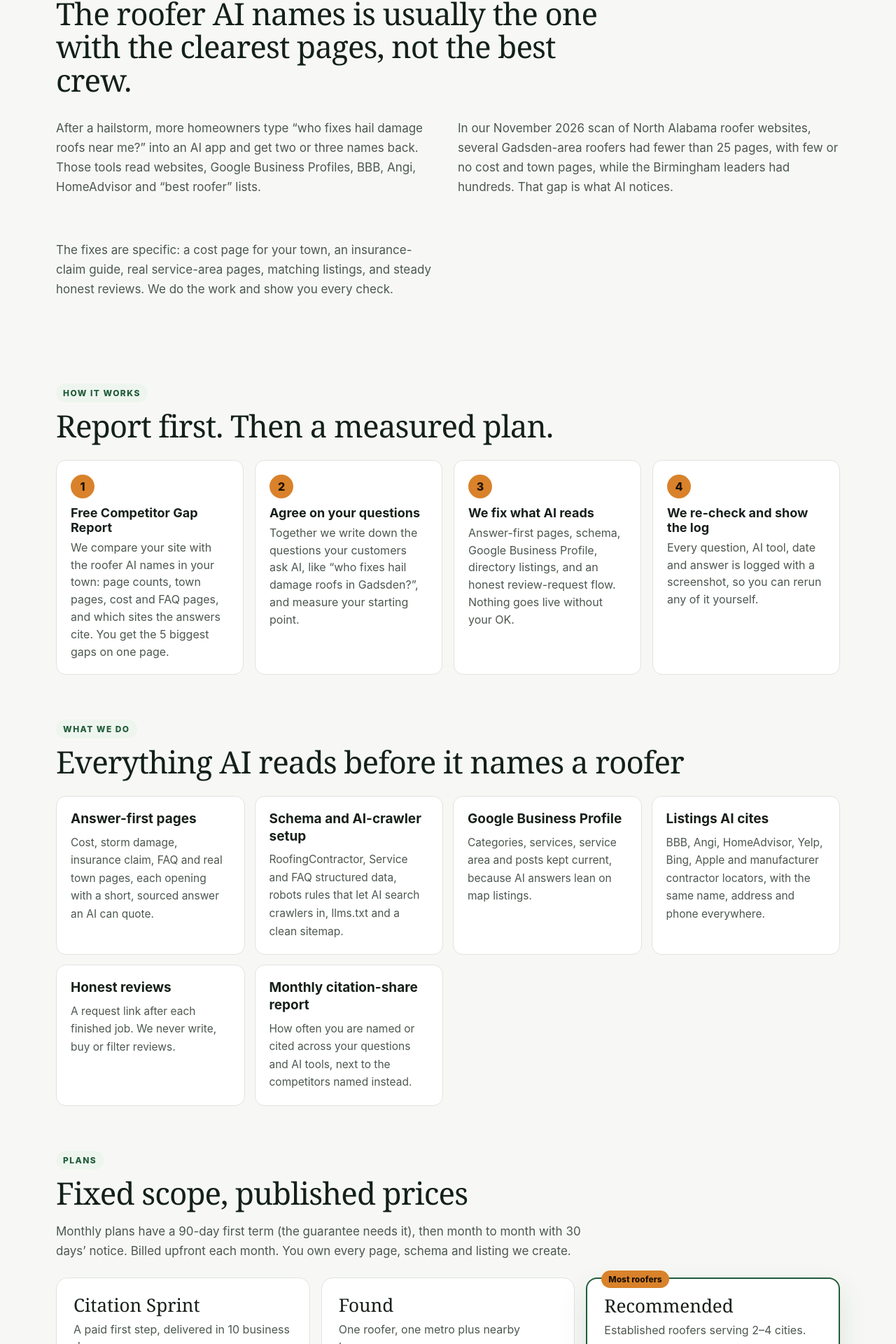
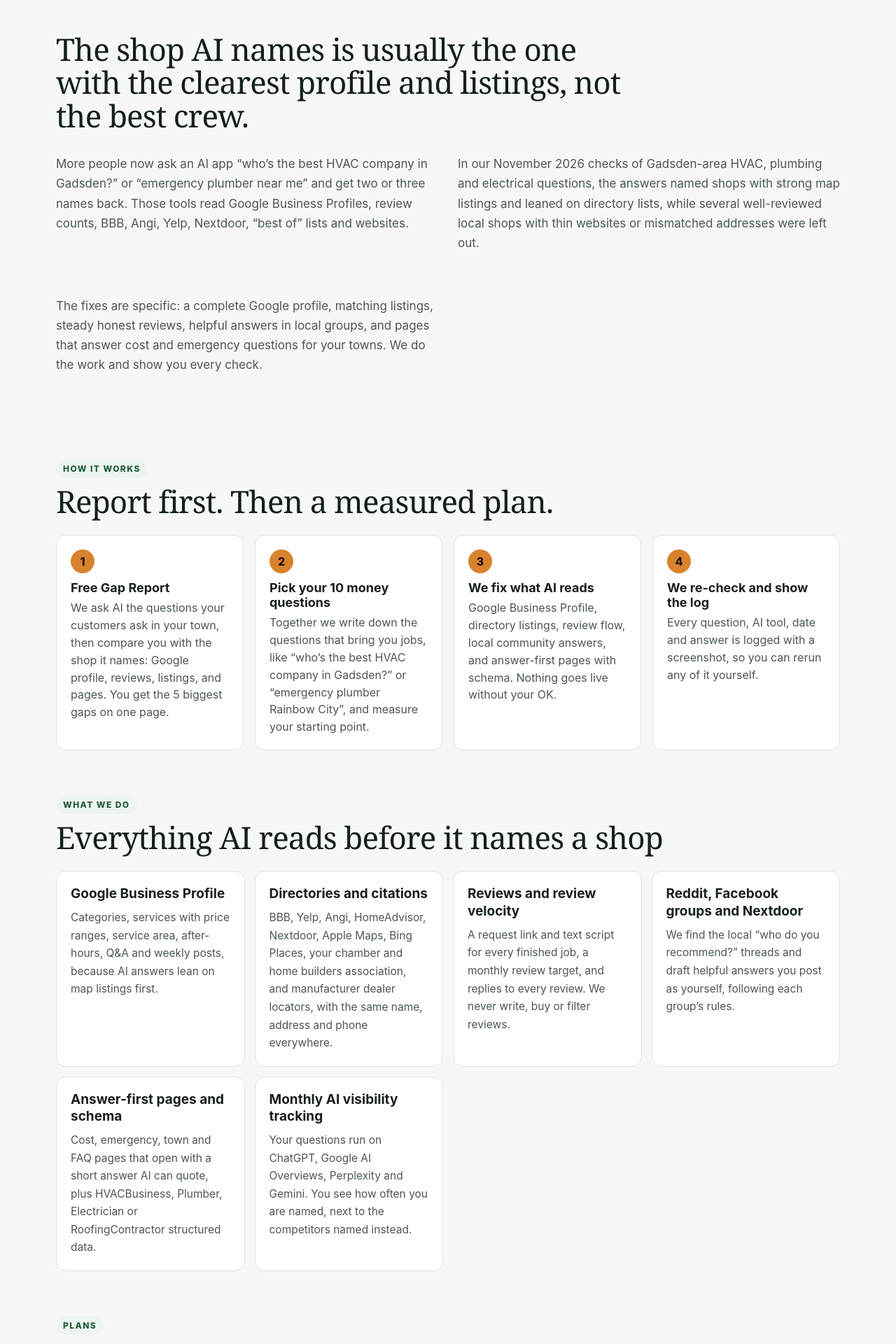
Before and after one commit to DealPatrol/AI-Business-Workforce, a Next.js app: page /ai-search-visibility in a window 1280 px wide. Shown: the part 773-2693 px from the top of the page at 70% size. Built offline with nearby package versions, Linux system fonts and the light colour scheme; no server answers.

Commit message:
AI Search Visibility: cover HVAC, plumbing, electrical and roofing; list deliverables; add money-question guarantee and Pay When Named

```diff
--- a/app/ai-search-visibility/page.tsx
+++ b/app/ai-search-visibility/page.tsx
@@ -14,7 +14,7 @@ const mailto = (subject: string, body?: string) =>
   `mailto:${CONTACT}?subject=${encodeURIComponent(subject)}${body ? `&body=${encodeURIComponent(body)}` : ''}`;
 const REPORT_HREF = mailto(
   'Competitor Gap Report request',
-  'Business name:\nWebsite:\nCity or towns you serve:\nTrade (roofing, HVAC, other):\nBest phone or email to send the report to:\n',
+  'Business name:\nWebsite:\nCity or towns you serve:\nTrade (HVAC, plumbing, electrical, roofing, other):\nBest phone or email to send the report to:\n',
 );
 
 export const metadata: Metadata = {
@@ -27,25 +27,25 @@ export const metadata: Metadata = {
     url: PATH,
     siteName: 'Front Porch Growth',
     type: 'website',
-    images: [{ url: '/og-ai-visibility.png', width: 1200, height: 630, alt: 'Front Porch Growth AI search visibility for roofers' }],
+    images: [{ url: '/og-ai-visibility.png', width: 1200, height: 630, alt: 'Front Porch Growth AI search visibility for HVAC, plumbing, electrical and roofing shops' }],
   },
   twitter: { card: 'summary_large_image', title, description, images: ['/og-ai-visibility.png'] },
 };
 
 const STEPS = [
-  { n: '1', title: 'Free Competitor Gap Report', body: 'We compare your site with the roofer AI names in your town: page counts, town pages, cost and FAQ pages, and which sites the answers cite. You get the 5 biggest gaps on one page.' },
-  { n: '2', title: 'Agree on your questions', body: 'Together we write down the questions your customers ask AI, like “who fixes hail damage roofs in Gadsden?”, and measure your starting point.' },
-  { n: '3', title: 'We fix what AI reads', body: 'Answer-first pages, schema, Google Business Profile, directory listings, and an honest review-request flow. Nothing goes live without your OK.' },
+  { n: '1', title: 'Free Gap Report', body: 'We ask AI the questions your customers ask in your town, then compare you with the shop it names: Google profile, reviews, listings, and pages. You get the 5 biggest gaps on one page.' },
+  { n: '2', title: 'Pick your 10 money questions', body: 'Together we write down the questions that bring you jobs, like “who’s the best HVAC company in Gadsden?” or “emergency plumber Rainbow City”, and measure your starting point.' },
+  { n: '3', title: 'We fix what AI reads', body: 'Google Business Profile, directory listings, review flow, local community answers, and answer-first pages with schema. Nothing goes live without your OK.' },
   { n: '4', title: 'We re-check and show the log', body: 'Every question, AI tool, date and answer is logged with a screenshot, so you can rerun any of it yourself.' },
 ];
 
 const INCLUDED = [
-  { title: 'Answer-first pages', body: 'Cost, storm damage, insurance claim, FAQ and real town pages, each opening with a short, sourced answer an AI can quote.' },
-  { title: 'Schema and AI-crawler setup', body: 'RoofingContractor, Service and FAQ structured data, robots rules that let AI search crawlers in, llms.txt and a clean sitemap.' },
-  { title: 'Google Business Profile', body: 'Categories, services, service area and posts kept current, because AI answers lean on map listings.' },
-  { title: 'Listings AI cites', body: 'BBB, Angi, HomeAdvisor, Yelp, Bing, Apple and manufacturer contractor locators, with the same name, address and phone everywhere.' },
-  { title: 'Honest reviews', body: 'A request link after each finished job. We never write, buy or filter reviews.' },
-  { title: 'Monthly citation-share report', body: 'How often you are named or cited across your questions and AI tools, next to the competitors named instead.' },
+  { title: 'Google Business Profile', body: 'Categories, services with price ranges, service area, after-hours, Q&A and weekly posts, because AI answers lean on map listings first.' },
+  { title: 'Directories and citations', body: 'BBB, Yelp, Angi, HomeAdvisor, Nextdoor, Apple Maps, Bing Places, your chamber and home builders association, and manufacturer dealer locators, with the same name, address and phone everywhere.' },
+  { title: 'Reviews and review velocity', body: 'A request link and text script for every finished job, a monthly review target, and replies to every review. We never write, buy or filter reviews.' },
+  { title: 'Reddit, Facebook groups and Nextdoor', body: 'We find the local “who do you recommend?” threads and draft helpful answers you post as yourself, following each group’s rules.' },
+  { title: 'Answer-first pages and schema', body: 'Cost, emergency, town and FAQ pages that open with a short answer AI can quote, plus HVACBusiness, Plumber, Electrician or RoofingContractor structured data.' },
+  { title: 'Monthly AI visibility tracking', body: 'Your questions run on ChatGPT, Google AI Overviews, Perplexity and Gemini. You see how often you are named, next to the competitors named instead.' },
 ];
 
 type Tier = {
@@ -66,8 +66,8 @@ const TIERS: Tier[] = [
     price: '497',
     unit: 'one time',
     who: 'A paid first step, delivered in 10 business days.',
-    limits: ['25 buyer questions × 4 AI tools, 2 runs each', '1 answer-first page for your biggest gap'],
-    features: ['Baseline citation report with the full log', 'Schema on your homepage and 1 service page', 'Google Business Profile and directory fix list', '30-minute walkthrough'],
+    limits: ['25 customer questions × 4 AI tools, 2 runs each', '1 answer-first page for your biggest gap'],
+    features: ['Baseline report with the full log', 'Schema on your homepage and 1 service page', 'Google Business Profile and listings fix list', '30-minute walkthrough'],
     guarantee: '100% credited to your first month if you start a plan within 30 days.',
     cta: { label: 'Ask about the Sprint', href: mailto('AI Citation Sprint ($497)') },
   },
@@ -75,20 +75,20 @@ const TIERS: Tier[] = [
     name: 'Found',
     price: '1,500',
     unit: '/mo',
-    who: 'One roofer, one metro plus nearby towns.',
-    limits: ['30 questions, checked monthly on 4 AI tools', '4 answer-first pages a month', 'Up to 15 listing fixes a month'],
-    features: ['Site-wide schema and AI-crawler setup', 'Google Business Profile managed', 'Review-request flow', 'Monthly citation-share report'],
-    guarantee: 'Target: +10 points of citation share by day 90.',
+    who: 'One shop, one metro plus nearby towns.',
+    limits: ['30 questions incl. 10 money questions, checked monthly on 4 AI tools', '4 answer-first pages a month', 'Up to 15 listing fixes a month'],
+    features: ['Google Business Profile managed, 4 posts a month', 'Review flow with a 4+ a month target', 'Monthly Reddit, Facebook group and Nextdoor scan', 'Monthly visibility report'],
+    guarantee: 'Day-90 target: +10 points of citation share, or named on 3 of your 10 money questions.',
     cta: { label: 'Ask about Found', href: mailto('Found plan: AI search visibility') },
   },
   {
     name: 'Recommended',
     price: '2,750',
     unit: '/mo',
-    who: 'Established roofers serving 2–4 cities.',
+    who: 'Established shops serving 2–4 towns or 2 service lines.',
     limits: ['60 questions, checked twice a month', '8 answer-first pages a month', 'Up to 30 listing fixes a month'],
-    features: ['Everything in Found', 'Manufacturer locator and chamber listings', '1–2 local authority placements a month', 'One roofer per city'],
-    guarantee: 'Target: +15 points of citation share by day 90.',
+    features: ['Everything in Found', 'Manufacturer locators, chamber and HBA listings', '8+ reviews a month target and reply service', '1–2 local authority placements a month', 'One shop per trade per town'],
+    guarantee: 'Day-90 target: +15 points, or named on 5 of your 10 money questions.',
     cta: { label: 'Ask about Recommended', href: mailto('Recommended plan: AI search visibility') },
     featured: true,
   },
@@ -96,10 +96,10 @@ const TIERS: Tier[] = [
     name: 'Market Leader',
     price: '4,500',
     unit: '/mo',
-    who: 'Multi-location roofers, or one that wants a whole region.',
+    who: 'Multi-location shops, or one that wants a whole region.',
     limits: ['120 questions, checked weekly', '16 answer-first pages a month', '5 named competitors tracked'],
-    features: ['Everything in Recommended', 'Storm pages within 48 hours of a qualifying storm', 'Quarterly local data story', 'One roofer per region'],
-    guarantee: 'Target: +20 points by day 90 and named on 3 of your 5 money questions.',
+    features: ['Everything in Recommended', 'Weather-event pages within 48 hours', 'Quarterly local data story', '3 authority placements a month', 'One shop per trade per region'],
+    guarantee: 'Day-90 target: +20 points and named on 6 of your 10 money questions.',
     cta: { label: 'Ask about Market Leader', href: mailto('Market Leader plan: AI search visibility') },
   },
 ];
@@ -107,23 +107,27 @@ const TIERS: Tier[] = [
 const FAQS = [
   {
     q: 'What is AI search visibility?',
-    a: 'When a homeowner asks ChatGPT, Google’s AI Overviews or Perplexity “who should I call to replace my roof?”, the answer names two or three companies and cites a few websites. AI search visibility is the work of making your company one of the names, with pages and listings those tools can read and trust. Some people call it AEO or GEO.',
+    a: 'When a homeowner asks ChatGPT, Google’s AI Overviews or Perplexity “who should I call to fix my AC?” or “who’s a good electrician near me?”, the answer names two or three companies and cites a few websites. AI search visibility is the work of making your company one of the names, with pages and listings those tools can read and trust. Some people call it AEO or GEO.',
   },
   {
     q: 'What is in the free Competitor Gap Report?',
-    a: 'One page: how many pages your site has next to the roofer AI names in your town, how many town, cost and FAQ pages each of you has, which sites the AI answers cited, and the 5 questions homeowners ask that a competitor answers and you don’t. It is free and yours to keep.',
+    a: 'One page: who AI names for 8 questions your customers ask, how your Google profile, reviews and listings compare with the shop it names, which sites the answers cited, and the 5 fixes that matter most. It is free and yours to keep.',
   },
   {
     q: 'What exactly is guaranteed?',
-    a: 'Not rankings. In week 1 we agree in writing on your questions and measure your citation share: the share of runs where you are named in the answer or your site is cited. By day 90 it should be your baseline plus 10, 15 or 20 points, depending on the plan, measured the same way. If we miss, we keep doing the monthly work at no charge for up to 90 more days, and if it is still not met at day 180 we refund your third month. You need to give us Google Business Profile access and approve drafts within 5 business days.',
+    a: 'Not rankings. In week 1 we agree in writing on your questions, including 10 money questions you pick, and measure your citation share: the share of runs where you are named in the answer or your site is cited. By day 90 you hit your plan’s target: +10 points or named on 3 of 10 money questions (Found), +15 points or 5 of 10 (Recommended), or +20 points and 6 of 10 (Market Leader), measured the same way. If we miss, we keep doing the monthly work free for up to 90 more days, and if it is still not met at day 180 we refund your third month. You give us Google Business Profile access and approve drafts within 5 business days.',
+  },
+  {
+    q: 'Can I pay only once AI names me?',
+    a: 'Yes, on Found and Recommended. With Pay When Named you pay the $497 setup, then nothing monthly until you are named on 3 of your 10 money questions in our logged checks. After that, Found is $1,750 a month and Recommended is $3,000, with a 3-month minimum. If it has not happened by day 90, you owe nothing more and keep everything we built. We take a few of these a month.',
   },
   {
     q: 'Do you promise #1 in ChatGPT or Google?',
     a: 'No. AI answers change from one run to the next and nobody controls them. We promise the measured number above, with the full log shared with you, and we never promise a ranking, traffic or revenue.',
   },
   {
-    q: 'Why roofing first?',
-    a: 'One replacement job is worth months of service, storm season sends homeowners straight to “who can fix this?” questions, and in our checks most Gadsden-area roofer websites had few or no cost, insurance-claim or town pages. HVAC is next.',
+    q: 'Which businesses do you work with?',
+    a: 'Local trades and home services in Alabama: HVAC, plumbing and septic, electrical, roofing, and similar shops in Gadsden and Etowah County, Cullman, Huntsville and the Birmingham area. On Recommended and Market Leader we take one shop per trade per town, so we never work for your direct competitor there.',
   },
   {
     q: 'Are you affiliated with OpenAI, Google or Perplexity?',
@@ -147,14 +151,15 @@ function jsonLd() {
       {
         '@type': 'Service',
         '@id': `${url}#service`,
-        name: 'AI search visibility for roofing companies',
+        name: 'AI search visibility for local trades: HVAC, plumbing, electrical and roofing',
         serviceType: 'Answer engine optimization (AEO) for local service businesses',
         description,
         url,
         areaServed: { '@type': 'State', name: 'Alabama' },
         provider: { '@type': 'Organization', name: 'Front Porch Growth', url: absoluteSiteUrl('/'), email: CONTACT },
         offers: [
-          { '@type': 'Offer', name: 'Competitor Gap Report', price: 0, priceCurrency: 'USD' },
+          { '@type': 'Offer', name: 'AI Visibility Gap Report', price: 0, priceCurrency: 'USD' },
+          { '@type': 'Offer', name: 'Pay When Named setup', price: 497, priceCurrency: 'USD' },
           ...TIERS.map((tier) => ({
             '@type': 'Offer',
             name: tier.name,
@@ -182,11 +187,12 @@ export default function AiSearchVisibilityPage() {
       <main className={styles.main}>
         <section className={styles.hero} aria-labelledby="hero-title">
           <div>
-            <span className={styles.eyebrow}>AI SEARCH VISIBILITY · ROOFING FIRST</span>
-            <h1 id="hero-title">When a homeowner asks AI for a roofer, your company should be one of the names.</h1>
+            <span className={styles.eyebrow}>AI SEARCH VISIBILITY · HVAC · PLUMBING · ELECTRICAL · ROOFING</span>
+            <h1 id="hero-title">When a neighbor asks AI who to call, your shop should be one of the names.</h1>
             <p className={styles.lede}>
-              We help local service businesses, starting with roofers, get recommended and cited by ChatGPT, Google AI Overviews and
-              Perplexity. Start with a free Competitor Gap Report that shows who AI names in your town and why.
+              We help Alabama HVAC, plumbing, electrical and roofing shops get named and cited by ChatGPT, Google AI Overviews and
+              Perplexity, through your Google profile, listings, reviews, local groups and your own site. Start with a free Gap Report that
+              shows who AI names in your town and why.
             </p>
             <div className={styles.actions}>
               <a className={styles.primary} href={REPORT_HREF}>
@@ -196,24 +202,25 @@ export default function AiSearchVisibilityPage() {
                 See plans
               </a>
             </div>
-            <p className={styles.fine}>Free report, no card, yours to keep. Measured targets, never ranking promises.</p>
+            <p className={styles.fine}>Free report, no card, yours to keep. Written 90-day targets, or pay only once you’re named.</p>
           </div>
         </section>
 
         <section className={styles.story} aria-labelledby="story-title">
-          <h2 id="story-title">The roofer AI names is usually the one with the clearest pages, not the best crew.</h2>
+          <h2 id="story-title">The shop AI names is usually the one with the clearest profile and listings, not the best crew.</h2>
           <div className={styles.storyCols}>
             <p>
-              After a hailstorm, more homeowners type “who fixes hail damage roofs near me?” into an AI app and get two or three names
-              back. Those tools read websites, Google Business Profiles, BBB, Angi, HomeAdvisor and “best roofer” lists.
+              More people now ask an AI app “who’s the best HVAC company in Gadsden?” or “emergency plumber near me” and get two or three
+              names back. Those tools read Google Business Profiles, review counts, BBB, Angi, Yelp, Nextdoor, “best of” lists and websites.
             </p>
             <p>
-              In our November 2026 scan of North Alabama roofer websites, several Gadsden-area roofers had fewer than 25 pages, with few
-              or no cost and town pages, while the Birmingham leaders had hundreds. That gap is what AI notices.
+              In our November 2026 checks of Gadsden-area HVAC, plumbing and electrical questions, the answers named shops with strong
+              map listings and leaned on directory lists, while several well-reviewed local shops with thin websites or mismatched
+              addresses were left out.
             </p>
             <p>
-              The fixes are specific: a cost page for your town, an insurance-claim guide, real service-area pages, matching listings, and
-              steady honest reviews. We do the work and show you every check.
+              The fixes are specific: a complete Google profile, matching listings, steady honest reviews, helpful answers in local groups,
+              and pages that answer cost and emergency questions for your towns. We do the work and show you every check.
             </p>
           </div>
         </section>
@@ -236,7 +243,7 @@ export default function AiSearchVisibilityPage() {
 
         <section className={styles.section} aria-labelledby="included-title">
           <span className={styles.eyebrow}>WHAT WE DO</span>
-          <h2 id="included-title">Everything AI reads before it names a roofer</h2>
+          <h2 id="included-title">Everything AI reads before it names a shop</h2>
           <div className={styles.cards}>
             {INCLUDED.map((item) => (
               <article key={item.title} className={styles.card}>
@@ -257,7 +264,7 @@ export default function AiSearchVisibilityPage() {
           <div className={styles.tiers}>
             {TIERS.map((tier) => (
               <article key={tier.name} className={`${styles.tier} ${tier.featured ? styles.tierFeatured : ''}`} aria-labelledby={`tier-${tier.name}`}>
-                {tier.featured ? <span className={styles.badge}>Most roofers</span> : null}
+                {tier.featured ? <span className={styles.badge}>Most shops</span> : null}
                 <h3 id={`tier-${tier.name}`}>{tier.name}</h3>
                 <p className={styles.tierWho}>{tier.who}</p>
                 <p className={styles.price}>
@@ -283,6 +290,15 @@ export default function AiSearchVisibilityPage() {
               </article>
             ))}
           </div>
+          <article className={styles.card} style={{ marginTop: 24 }} aria-labelledby="pay-when-named">
+            <h3 id="pay-when-named">Pay When Named</h3>
+            <p>
+              Prefer to pay for results? On Found or Recommended, pay the $497 setup, then nothing monthly until you are named on 3 of
+              your 10 money questions in our logged checks. Then it is $1,750 a month (Found) or $3,000 (Recommended), 3-month minimum.
+              Not named by day 90? You owe nothing more. Limited spots each month.{' '}
+              <a href={mailto('Pay When Named: AI search visibility')}>Ask about Pay When Named</a>.
+            </p>
+          </article>
           <p className={styles.fine}>
             “Citation share” is the share of question runs where you are named in the answer or your site is cited. Targets are measured
             against your week-1 baseline, as the average of days 76–90. Plans are not open for online checkout yet; email{' '}
@@ -295,8 +311,9 @@ export default function AiSearchVisibilityPage() {
             <span className={styles.eyebrowLight}>THE GUARANTEE, PLAINLY</span>
             <h2 id="honest-title">A measured number, not a ranking promise</h2>
             <p>
-              Miss the 90-day citation-share target and we keep doing the full monthly work free for up to 90 more days. Still short at day
-              180, we refund your third month. Every run is logged with the date, AI tool, answer and screenshot.
+              Miss your 90-day target (citation-share points or money questions named) and we keep doing the full monthly work free for up
+              to 90 more days. Still short at day 180, we refund your third month. Or choose Pay When Named and skip the monthly bill until
+              you are named. Every run is logged with the date, AI tool, answer and screenshot.
             </p>
           </div>
           <ul className={styles.wont}>
--- a/app/page.tsx
+++ b/app/page.tsx
@@ -19,7 +19,7 @@ const description = seo.description;
 const HOME_FAQS = [
   {
     q: 'What is Front Porch Growth?',
-    a: 'Front Porch Growth is a set of marketing tools for home-service shops: done-for-you AI Search Visibility (roofing first), YardMailer postcards, Google Business Profile setup, a free SEO and AI-visibility grader, Lead Scout, and review-request tools. Cole Collins built it in Hanceville, Alabama.',
+    a: 'Front Porch Growth is a set of marketing tools for home-service shops: done-for-you AI Search Visibility (HVAC, plumbing, electrical and roofing), YardMailer postcards, Google Business Profile setup, a free SEO and AI-visibility grader, Lead Scout, and review-request tools. Cole Collins built it in Hanceville, Alabama.',
   },
   {
     q: 'Where is the AI receptionist?',
@@ -176,14 +176,14 @@ export default function SuiteHomePage() {
                   <tr>
                     <th>Check</th>
                     <th>You</th>
-                    <th>Named roofer</th>
+                    <th>Shop AI named</th>
                   </tr>
                 </thead>
                 <tbody>
                   <tr><td>Pages on site</td><td>18</td><td>240</td></tr>
                   <tr><td>Town pages</td><td>0</td><td>12</td></tr>
                   <tr><td>Cost page</td><td>No</td><td>Yes</td></tr>
-                  <tr><td>Insurance-claim guide</td><td>No</td><td>Yes</td></tr>
+                  <tr><td>Google reviews</td><td>12</td><td>340</td></tr>
                   <tr><td>Named in AI answers</td><td>0 of 8</td><td>5 of 8</td></tr>
                 </tbody>
               </table>
--- a/lib/seo/llms-txt.ts
+++ b/lib/seo/llms-txt.ts
@@ -29,7 +29,7 @@ const SHARED_FACTS = `Cole Collins, based in Hanceville, Alabama, operates Execu
 - YardMailer postcards show a homeowner a concept for their own property, with a QR code to request an estimate. The shop approves the design, audience, and cost before anything is mailed. Pricing: https://frontporchgrowth.com/pricing
 - Receptionist product pages live only on executivereceptionist.com. Front Porch Growth links there instead of republishing that sales copy.
 - Free grader: https://frontporchgrowth.com/ai-visibility (no ranking guarantees)
-- AI Search Visibility (done for you, roofing first): https://frontporchgrowth.com/ai-search-visibility (free Competitor Gap Report, $497 Citation Sprint, plans $1,500 / $2,750 / $4,500 a month with a measured citation-share target)
+- AI Search Visibility (done for you, for HVAC, plumbing, electrical and roofing shops in Alabama): https://frontporchgrowth.com/ai-search-visibility (free Gap Report, $497 Citation Sprint, plans $1,500 / $2,750 / $4,500 a month with a written 90-day target, or Pay When Named; covers Google Business Profile, directories, reviews, local groups, answer pages and tracking)
 - Google Business Profile setup: https://frontporchgrowth.com/google-profile
 - Reputation / review requests: https://frontporchgrowth.com/reputation and https://tryreputationflow.com/
 `;
--- a/lib/seo/pages.ts
+++ b/lib/seo/pages.ts
@@ -229,9 +229,9 @@ const PAGES = {
     receptionist: false,
   },
   '/ai-search-visibility': {
-    title: 'AI Search Visibility for Roofers | Front Porch Growth',
+    title: 'AI Search Visibility for Alabama Trades | Front Porch Growth',
     description:
-      'Get your roofing company recommended in ChatGPT, Google AI Overviews and Perplexity. Free Competitor Gap Report, $497 Sprint, plans from $1,500/mo.',
+      'Get your HVAC, plumbing, electrical or roofing shop named in ChatGPT, Google AI Overviews and Perplexity. Free Gap Report, $497 Sprint, from $1,500/mo.',
     titleMode: 'absolute',
     receptionist: false,
   },
```
